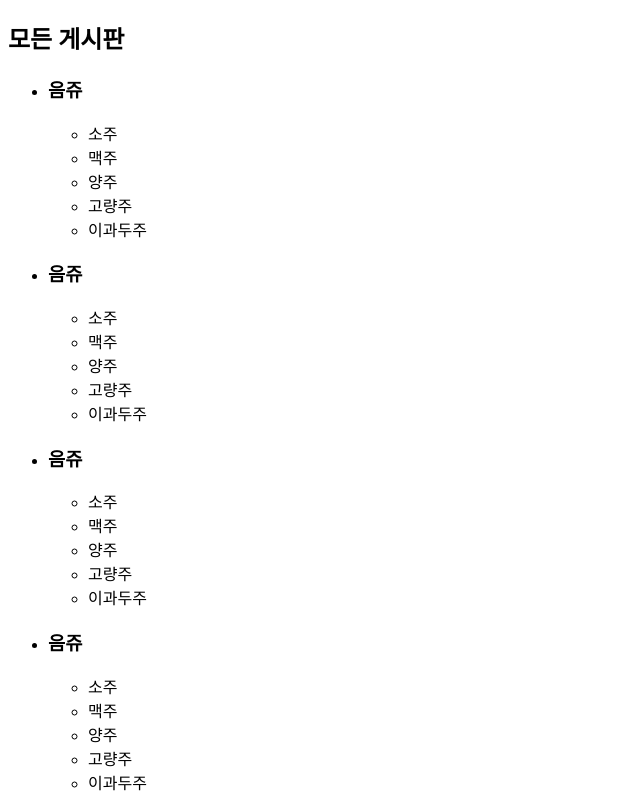
After one commit to kyungwon-lee/Hackathon-FEB, a Django app: template blogPosts/templates/blogPosts/main.html in a window 1280 px wide. The commit adds this page. Shown: the whole page, without its empty margins (0-640 px from the left). Run offline with Django 3.2, Linux system fonts and the light colour scheme; the template is opened without the code that fills it, so the values that code supplies are empty.

Commit message:
[feat] html making jaebin

```diff
--- /dev/null
+++ b/blogPosts/templates/blogPosts/main.html
@@ -0,0 +1,55 @@
+<!DOCTYPE html>
+<html>
+  <head>
+    <meta charset='utf-8'>
+    <title>ForEveryBeginner</title>
+  </head>
+  <body>
+    <section class="allServices", border=1px>
+      <h2>모든 게시판</h2>
+      <ul class="categories">
+        <li>
+          <h3>음쥬</h3>
+          <ul>
+            <li>소주</li>
+            <li>맥주</li>
+            <li>양주</li>
+            <li>고량주</li>
+            <li>이과두주</li>
+          </ul>
+        </li>
+        <li>
+          <h3>음쥬</h3>
+          <ul>
+            <li>소주</li>
+            <li>맥주</li>
+            <li>양주</li>
+            <li>고량주</li>
+            <li>이과두주</li>
+          </ul>
+        </li>
+        <li>
+          <h3>음쥬</h3>
+          <ul>
+            <li>소주</li>
+            <li>맥주</li>
+            <li>양주</li>
+            <li>고량주</li>
+            <li>이과두주</li>
+          </ul>
+        </li>
+        <li>
+          <h3>음쥬</h3>
+          <ul>
+            <li>소주</li>
+            <li>맥주</li>
+            <li>양주</li>
+            <li>고량주</li>
+            <li>이과두주</li>
+          </ul>
+        </li>
+      </ul>
+      </div>
+    </section>
+  </body>
+</html>
```
Also changed, not shown: blogPosts/templates/blogPosts/base.html (added, +15 -0 lines), blogPosts/static/css/base.css (added), blogPosts/templates/blogPosts/home.html (line endings or trailing spaces).
